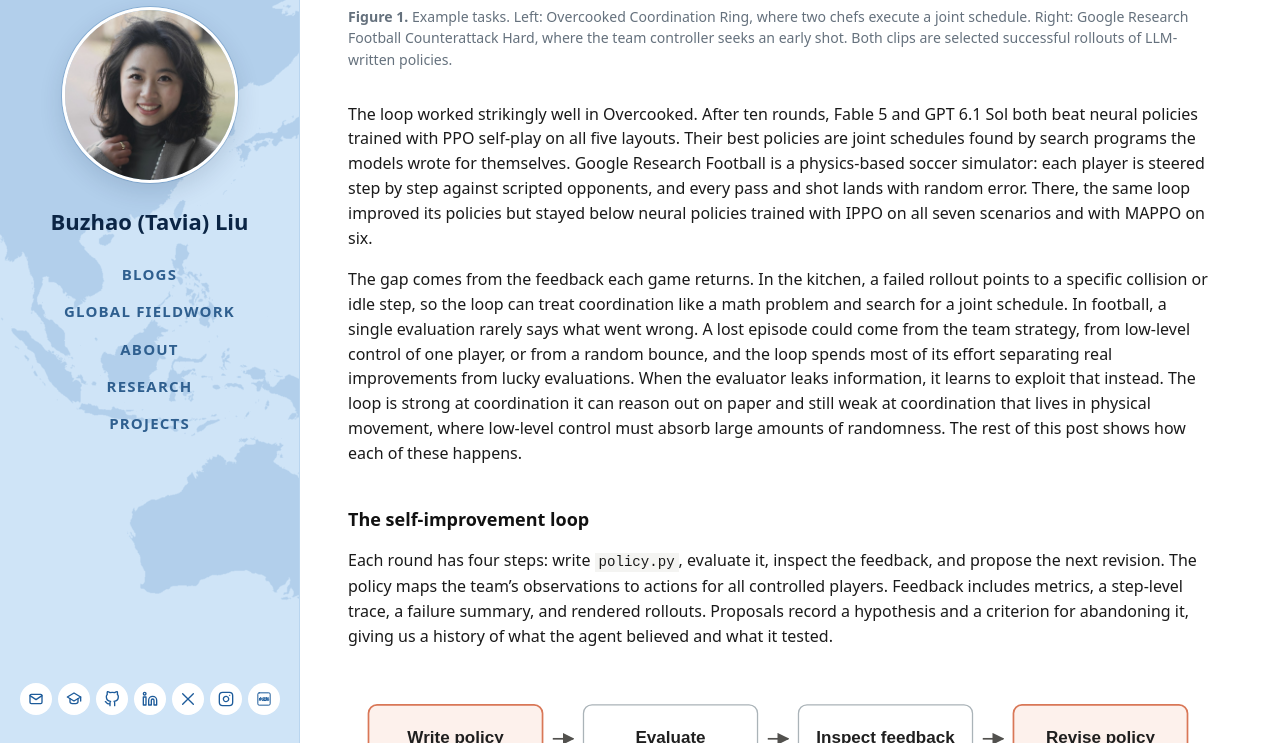
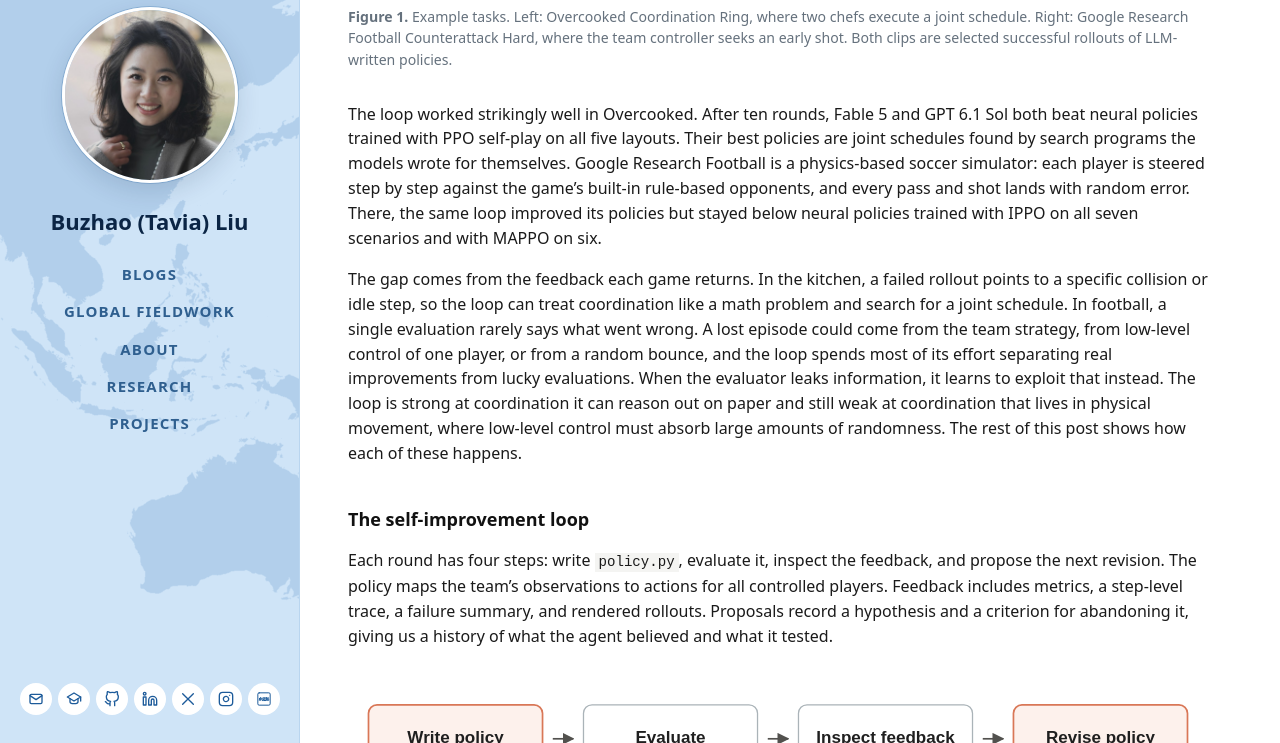
Before and after one commit to tavia-liu/tavia-liu.github.io, a Jekyll site: the page built from _posts/2026-10-31-self-improving-code-as-policies.md, in a window 1280 px wide and 900 px high, scrolled down 609 px, cut to the strip 157-900 px from the top of the window. Built offline with Jekyll 4.4.1, drawn with Linux system fonts in a browser that asks for light colours.

Commit message:
Opening: built-in rule-based opponents

```diff
--- a/_posts/2026-10-31-self-improving-code-as-policies.md
+++ b/_posts/2026-10-31-self-improving-code-as-policies.md
@@ -33,7 +33,7 @@ We tested this in two games. In [Overcooked](https://github.com/HumanCompatibleA
   <figcaption style="margin-top: .65rem; color: #65717d; font-size: .88rem; line-height: 1.5;"><strong>Figure 1.</strong> Example tasks. Left: Overcooked Coordination Ring, where two chefs execute a joint schedule. Right: Google Research Football Counterattack Hard, where the team controller seeks an early shot. Both clips are selected successful rollouts of LLM-written policies.</figcaption>
 </figure>
 
-The loop worked strikingly well in Overcooked. After ten rounds, Fable 5 and GPT 6.1 Sol both beat neural policies trained with PPO self-play on all five layouts. Their best policies are joint schedules found by search programs the models wrote for themselves. Google Research Football is a physics-based soccer simulator: each player is steered step by step against scripted opponents, and every pass and shot lands with random error. There, the same loop improved its policies but stayed below neural policies trained with IPPO on all seven scenarios and with MAPPO on six.
+The loop worked strikingly well in Overcooked. After ten rounds, Fable 5 and GPT 6.1 Sol both beat neural policies trained with PPO self-play on all five layouts. Their best policies are joint schedules found by search programs the models wrote for themselves. Google Research Football is a physics-based soccer simulator: each player is steered step by step against the game's built-in rule-based opponents, and every pass and shot lands with random error. There, the same loop improved its policies but stayed below neural policies trained with IPPO on all seven scenarios and with MAPPO on six.
 
 The gap comes from the feedback each game returns. In the kitchen, a failed rollout points to a specific collision or idle step, so the loop can treat coordination like a math problem and search for a joint schedule. In football, a single evaluation rarely says what went wrong. A lost episode could come from the team strategy, from low-level control of one player, or from a random bounce, and the loop spends most of its effort separating real improvements from lucky evaluations. When the evaluator leaks information, it learns to exploit that instead. The loop is strong at coordination it can reason out on paper and still weak at coordination that lives in physical movement, where low-level control must absorb large amounts of randomness. The rest of this post shows how each of these happens.
 
```
